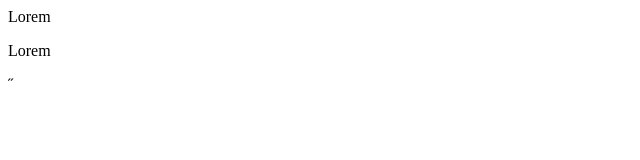
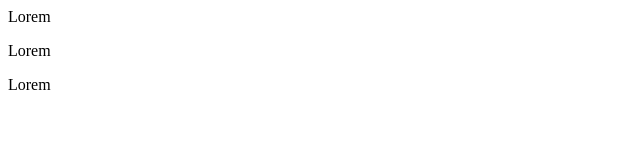
Before and after one commit to dastangoo/newidea, a website: page index.html in a window 1280 px wide. Shown: the full height of the page, 0-640 px from the left. Drawn offline with Linux system fonts and the light colour scheme.

Commit message:
Adding a paragraph to index.html

```diff
--- a/index.html
+++ b/index.html
@@ -7,7 +7,8 @@
     <p>
       Lorem
     </p>
-    <p>Lorem</p>˝
+    <p>Lorem</p>
+    <p>Lorem</p>
   </div>
 </body>
 </html>
```
